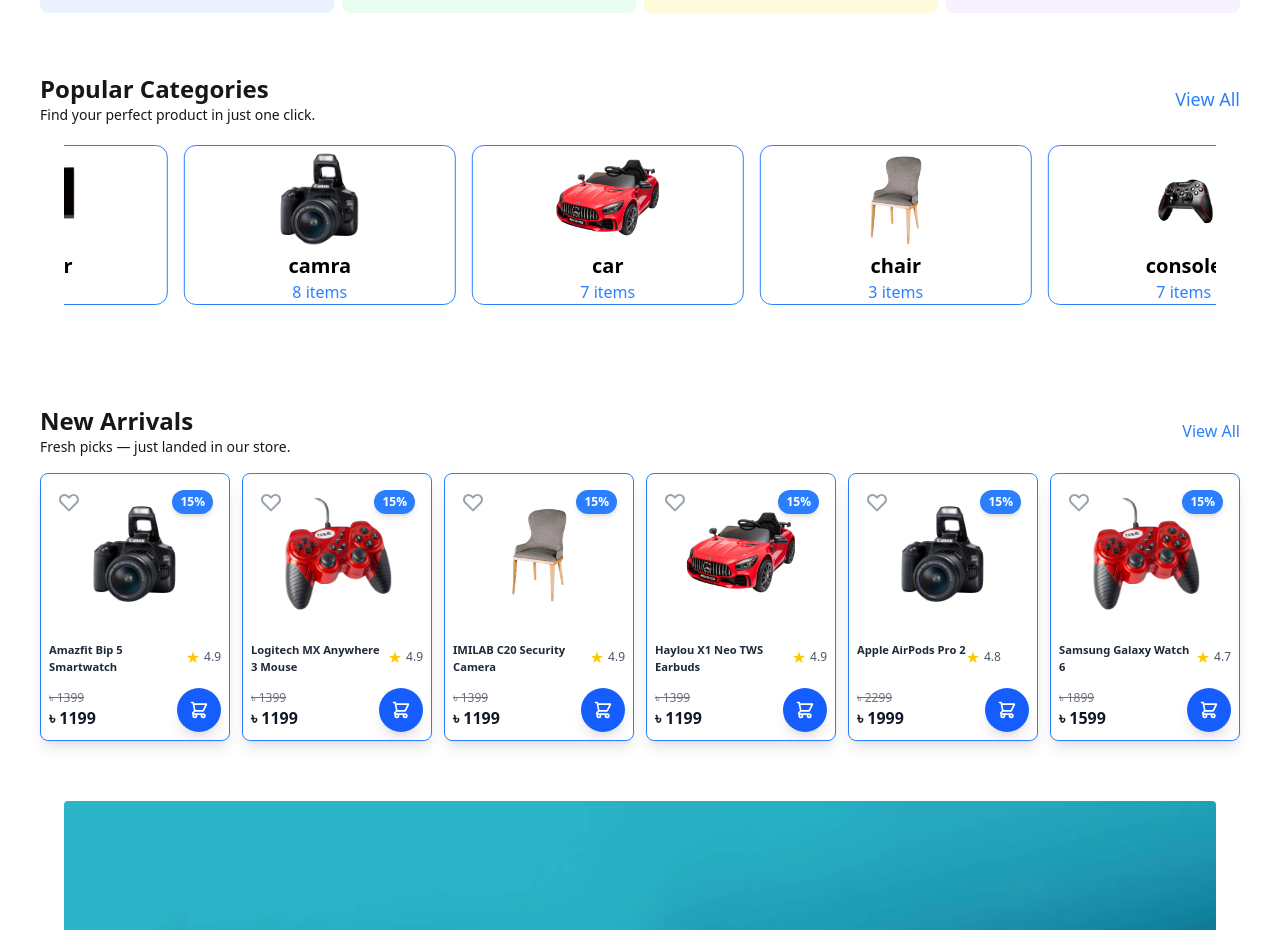
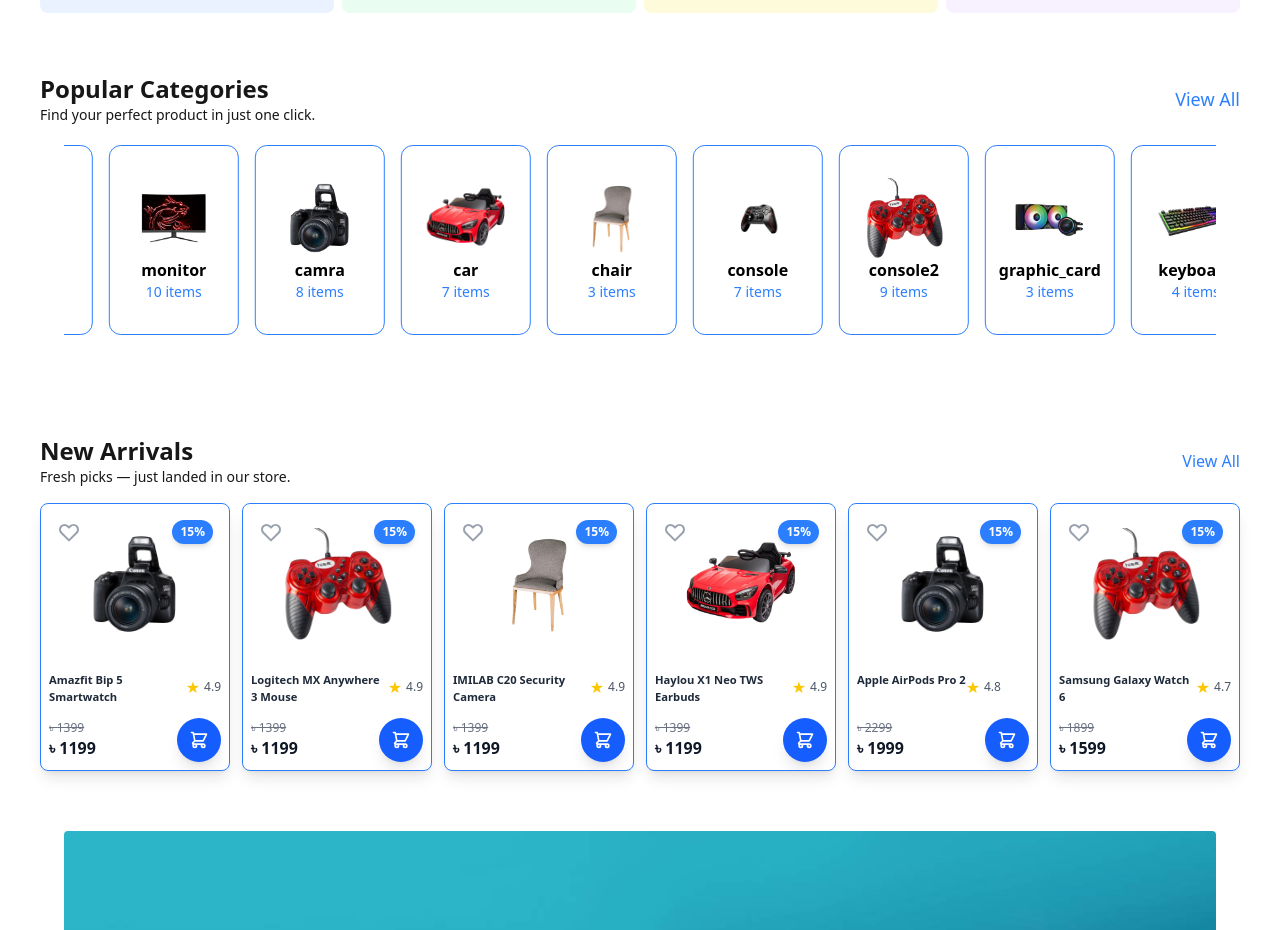
Before and after one commit to kayesmahmud000/fast-dokan, a Next.js app: page / in a window 1280 px wide. Shown: the part 840-1770 px from the top of the page. Built offline with nearby package versions, Linux system fonts and the light colour scheme.

Commit message:
updated the embla carosel card height

```diff
--- a/src/components/common/EmblaCarousel.jsx
+++ b/src/components/common/EmblaCarousel.jsx
@@ -44,11 +44,11 @@ const EmblaCarousel = ({ slides, options }) => {
         <div className="embla__container flex">
           {slides.map((e, index) => (
             <div
-              className="embla__slide flex-[0_0_80%] sm:flex-[0_0_40%] lg:flex-[0_0_25%] px-2 p-1 py-3"
+              className="embla__slide flex-[0_0_auto] px-2 p-1 py-3"
               key={index + 2}
             >
-              <div className=" bg-white rounded-xl border-blue-500 border h-40 flex-col flex items-center justify-center">
-                <div className="w-30 h-30 relative">
+              <div className="bg-white rounded-xl border-blue-500 border h-[190px] w-[130px] flex flex-col items-center justify-center">
+                <div className="relative w-[80px] h-[80px]">
                   <Image
                     src={e.src}
                     alt="image"
@@ -56,8 +56,8 @@ const EmblaCarousel = ({ slides, options }) => {
                     style={{ objectFit: "contain" }}
                   />
                 </div>
-                <h5 className="text-black text-xl font-bold">{e.name}</h5>
-                <h5 className="text-blue-500">{e.items} items</h5>
+                <h5 className="text-black text-base font-bold">{e.name}</h5>
+                <h5 className="text-blue-500 text-sm">{e.items} items</h5>
               </div>
             </div>
           ))}
```
